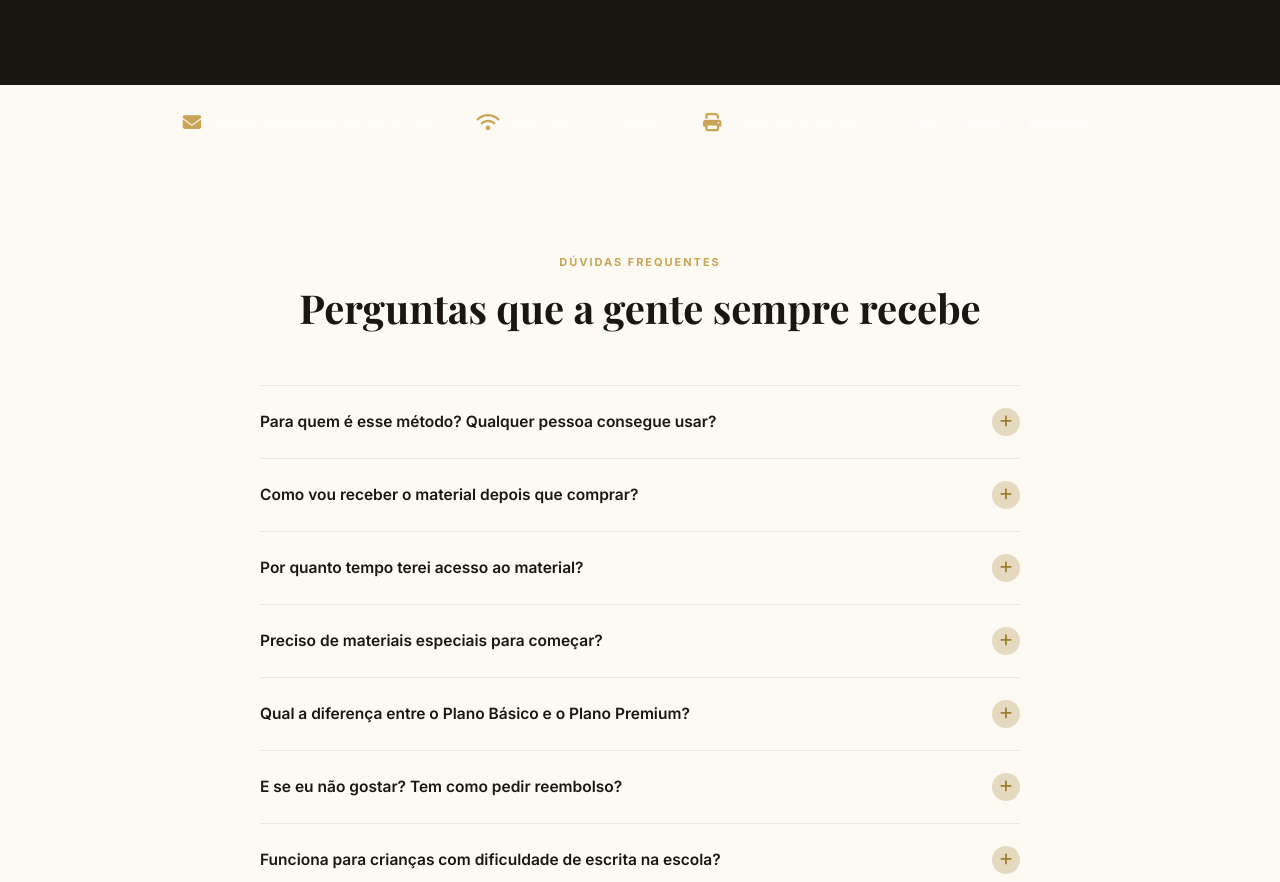
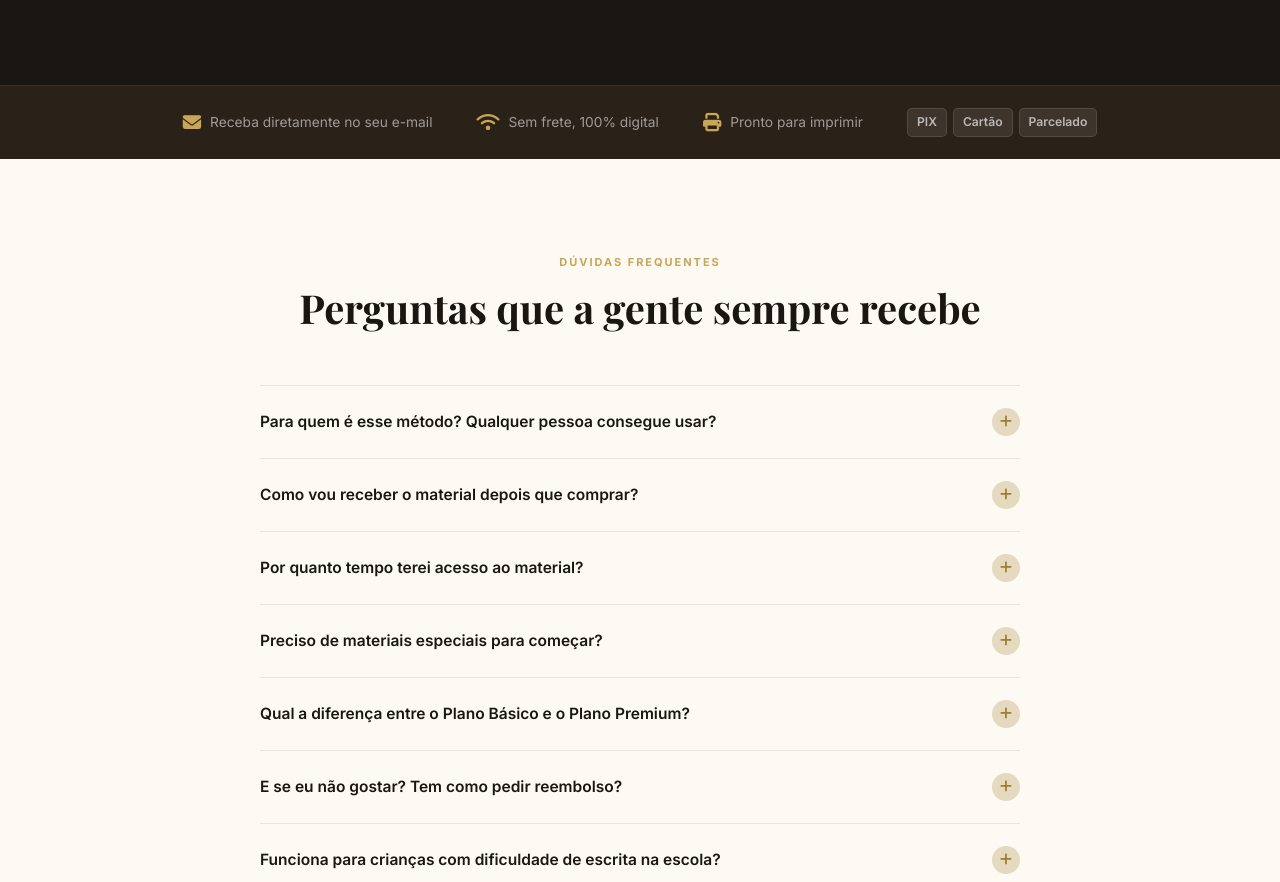
Before and after one commit to Furlantv/caligrafia-impecavel, a plain HTML site: page index.html in a window 1280 px wide. Shown: the part 7779-8661 px from the top of the page. Drawn offline with nearby package versions, Linux system fonts and the light colour scheme; a web font is replaced by a local one.

Commit message:
Corrige fundo da faixa de entrega (ícones flutuantes no FAQ)

```diff
--- a/index.html
+++ b/index.html
@@ -868,7 +868,7 @@
        EDIT: textos dos ícones de entrega
     ============================================= */
     .delivery-strip {
-      background: rgba(255,255,255,0.04);
+      background: var(--dark-mid);   /* fundo escuro sólido, sem transparência */
       border-top: 1px solid rgba(255,255,255,0.07);
       padding: 22px 0;
     }
@@ -1961,7 +1961,7 @@
      FAIXA DE ENTREGA (abaixo dos planos)
      EDIT: textos de cada delivery-item
 ============================================= -->
-<div class="delivery-strip section-dark">
+<div class="delivery-strip">
   <div class="delivery-inner">
 
     <!-- EDIT: ícone e texto -->
```
